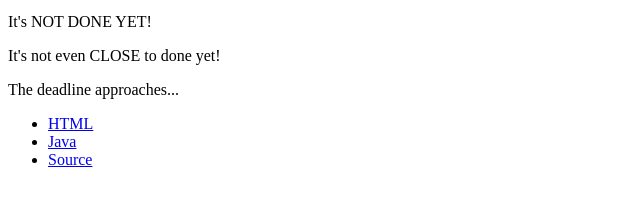
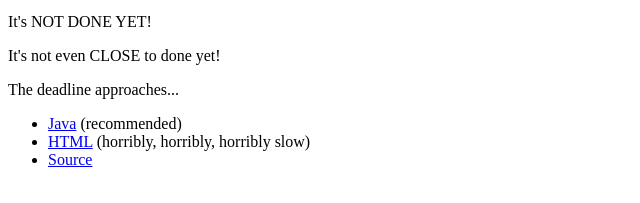
Before and after one commit to wrongcoder/demon-front, a plain HTML site: page index.html in a window 1280 px wide. Shown: the part 101-304 px from the top of the page, without its empty margins (0-640 px from the left). Drawn offline with Linux system fonts and the light colour scheme.

Commit message:
Use the desktop target. Really.

```diff
--- a/index.html
+++ b/index.html
@@ -10,8 +10,8 @@
 <p>It's not even CLOSE to done yet!</p>
 <p>The deadline approaches...</p>
 <ul>
-<li><a href="game.html">HTML</a></li>
-<li><a href="demon_front-desktop-1.0-SNAPSHOT.zip">Java</a></li>
+<li><a href="demon_front-desktop-1.0-SNAPSHOT.zip">Java</a> (recommended)</li>
+<li><a href="game.html">HTML</a> (horribly, horribly, horribly slow)</li>
 <li><a href="https://github.com/wrongcoder/demon-front/">Source</a></li>
 </ul>
 </body>
```
